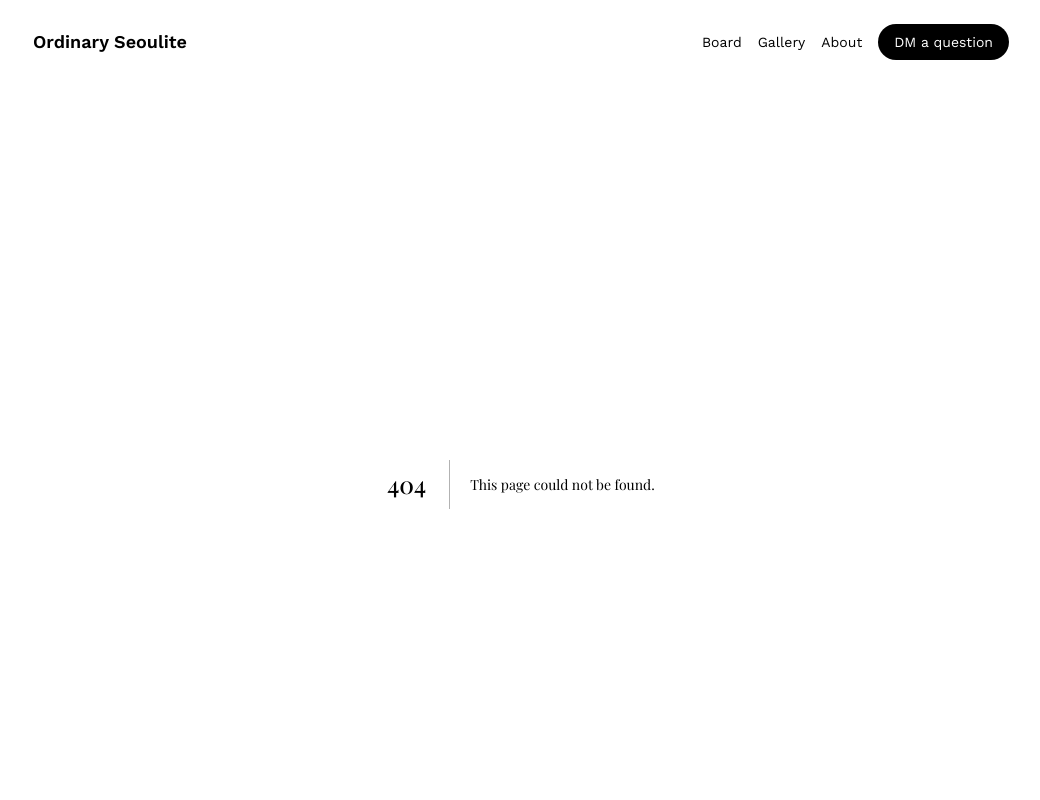
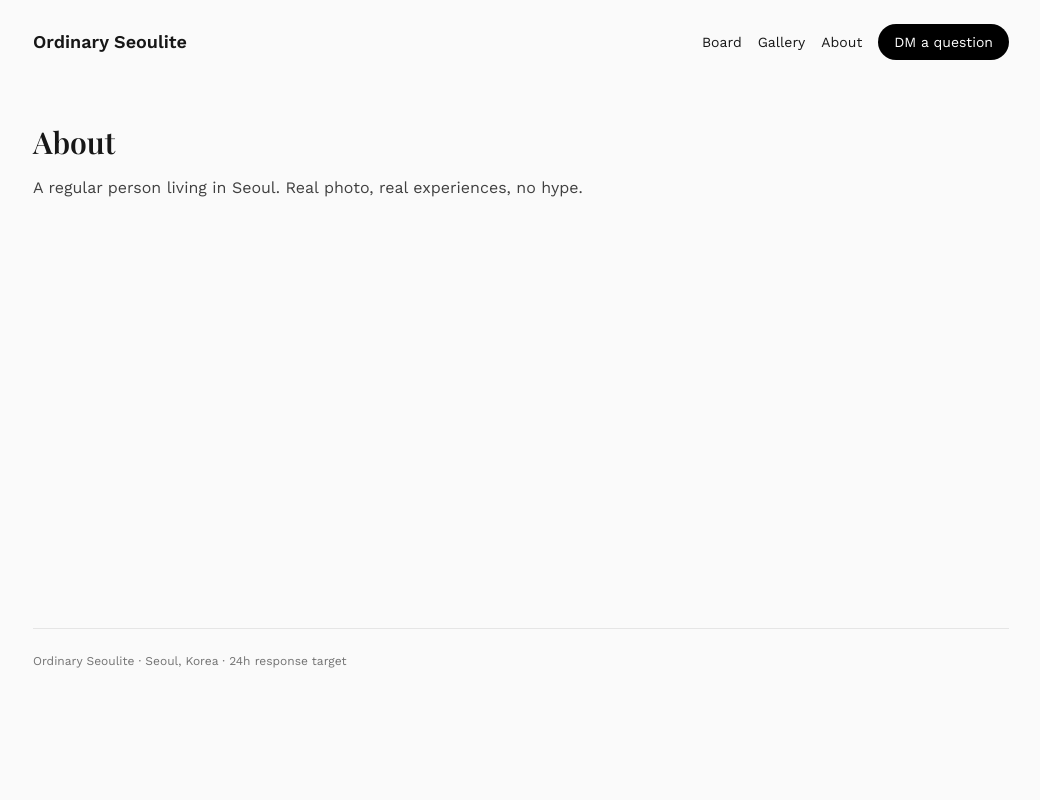
Before and after one commit to kiwonbyun/ordinary-seoulite, a Next.js app: page /profile in a window 1280 px wide. Before the commit this address had no page. Shown: the top 800 px of the page, without its empty margins (119-1159 px from the left). Built offline with nearby package versions, Linux system fonts and the light colour scheme; a web font is replaced by a local one.

Commit message:
feat: add profile page skeleton

```diff
--- /dev/null
+++ b/src/app/profile/page.tsx
@@ -0,0 +1,10 @@
+export default function ProfilePage() {
+  return (
+    <section className="py-10">
+      <h1 className="text-3xl font-semibold">About</h1>
+      <p className="mt-4 text-neutral-700">
+        A regular person living in Seoul. Real photo, real experiences, no hype.
+      </p>
+    </section>
+  );
+}
```
Also changed, not shown: 1 other file (tests, documents, lock files or other folders).
